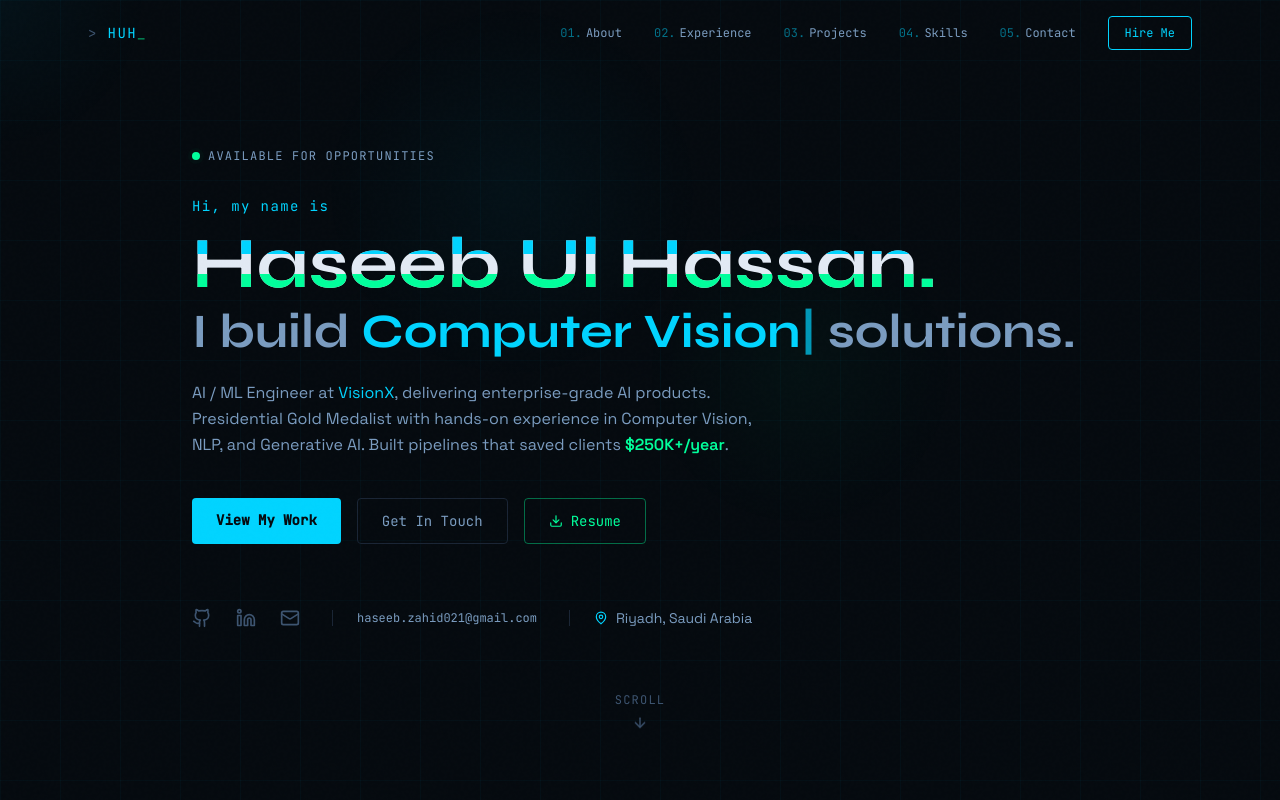
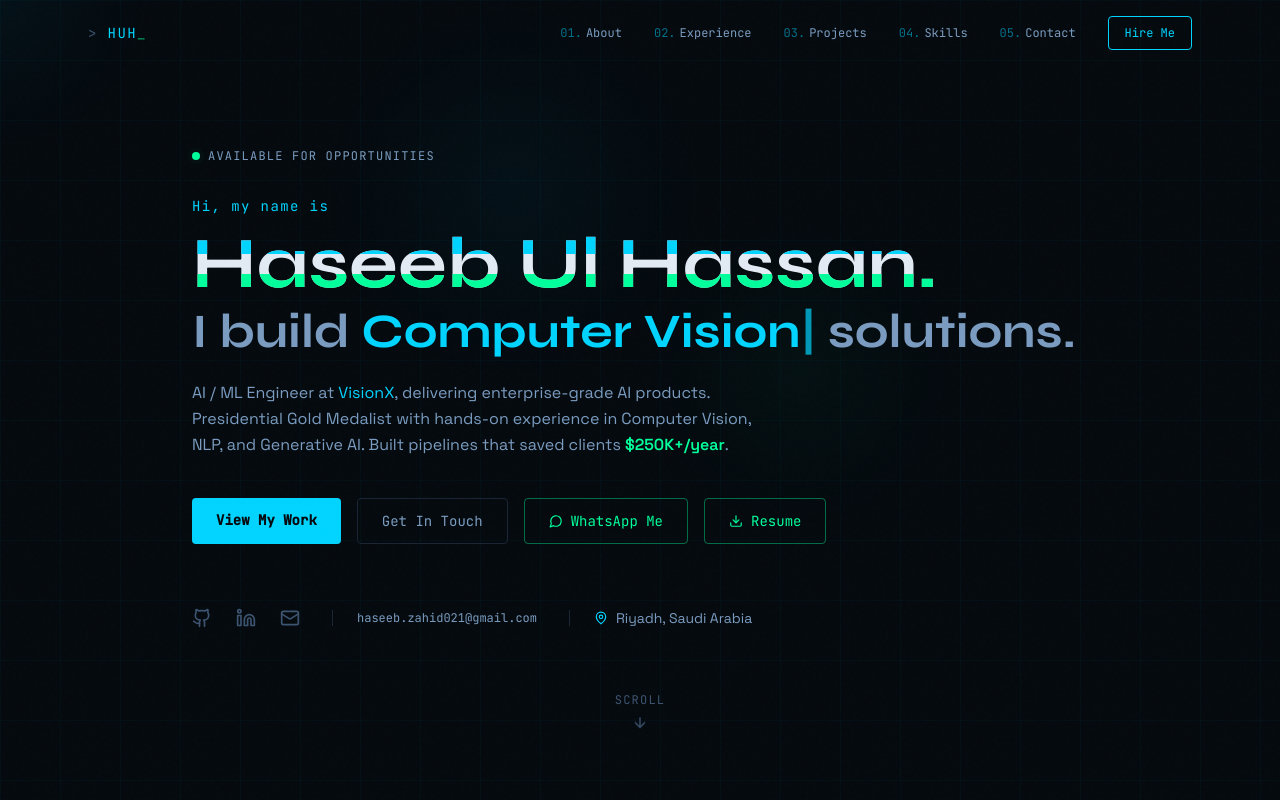
Before and after one commit to Haseeeb21/haseeb-portfolio, a React (Vite) app: page / in a window 1280 px wide. Shown: the top 800 px of the page. Built offline with nearby package versions, Linux system fonts and the light colour scheme.

Commit message:
added WhatsApp button

```diff
--- a/src/sections/Hero.jsx
+++ b/src/sections/Hero.jsx
@@ -1,5 +1,5 @@
 import { useEffect, useState } from 'react'
-import { ArrowDown, Github, Linkedin, Mail, Download, MapPin } from 'lucide-react'
+import { ArrowDown, Github, Linkedin, Mail, Download, MapPin, MessageCircle } from 'lucide-react'
 
 const roles = [
   'Machine Learning',
@@ -91,6 +91,15 @@ export default function Hero() {
             Get In Touch
           </a>
           <a
+            href="https://wa.me/966573572621"
+            target="_blank"
+            rel="noreferrer"
+            className="font-mono text-sm px-6 py-3 border border-accent-green/40 text-accent-green hover:bg-accent-green hover:text-bg-primary transition-all duration-200 rounded flex items-center gap-2"
+          >
+            <MessageCircle size={14} />
+            WhatsApp Me
+          </a>
+          <a
             href="/Haseeb_Ul_Hassan_AI_ML.pdf"
             target="_blank"
             rel="noreferrer"
```
